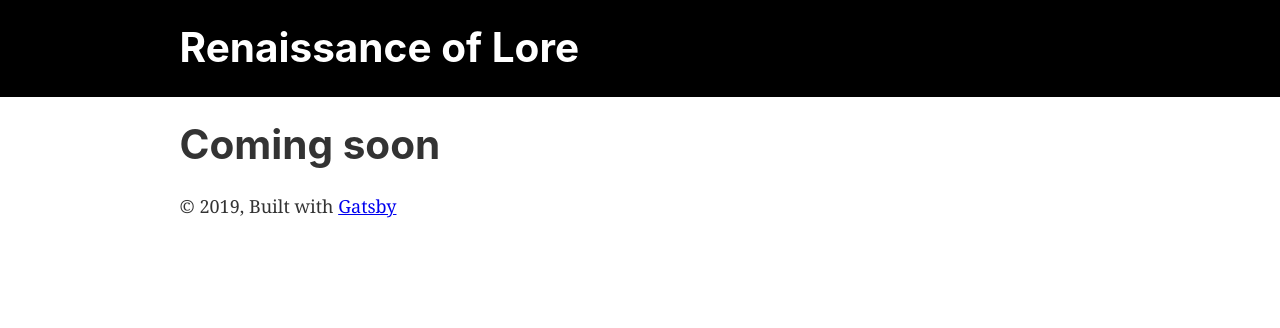
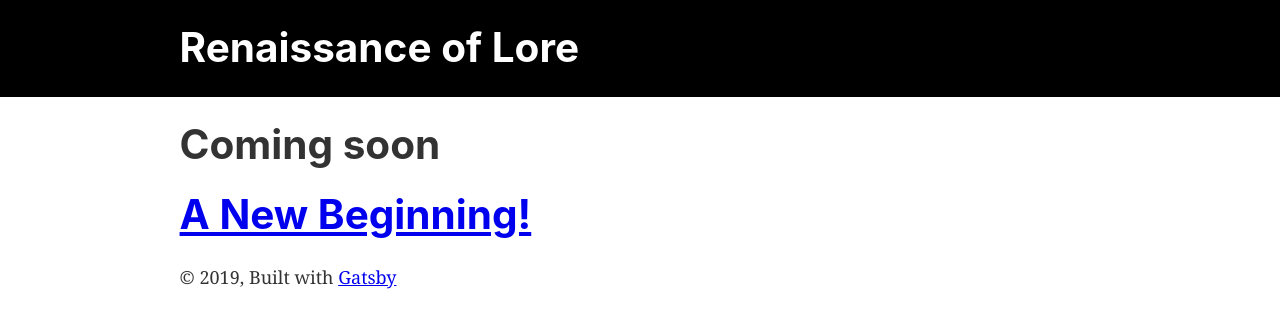
Before and after one commit to DanielOliver/renaissanceoflore.com, a Gatsby site: page / in a window 1280 px wide. Built offline with nearby package versions, Linux system fonts and the light colour scheme; Gatsby itself is replaced by a stand-in of ours.

Commit message:
a more links

```diff
--- /dev/null
+++ b/src/components/campaignlist.js
@@ -0,0 +1,39 @@
+import React from "react"
+import { useStaticQuery, graphql, Link } from "gatsby"
+
+function CampaignList() {
+    const { allMarkdownRemark } = useStaticQuery(
+        graphql`
+    query {
+        allMarkdownRemark(sort: {order: DESC, fields: [frontmatter___date]}, limit: 1000) {
+          nodes {
+            frontmatter {
+              type
+              date
+              title
+            }
+            fields {
+              slug
+            }
+            id
+          }
+        }
+      }
+    `
+    )
+
+    return (
+        <div> {
+            allMarkdownRemark.nodes.map(function (x) {
+                return (
+                    <div key={x.id}>
+                        <Link to={x.fields.slug} ><h1>{x.frontmatter.title}</h1></Link>
+                    </div>
+                )
+            }
+            )}
+        </div>
+    )
+}
+
+export default CampaignList
--- a/src/pages/index.js
+++ b/src/pages/index.js
@@ -2,11 +2,13 @@ import React from "react"
 
 import Layout from "../components/layout"
 import SEO from "../components/seo"
+import CampaignList from "../components/campaignlist"
 
 const IndexPage = () => (
   <Layout>
     <SEO title="Home" />
     <h1>Coming soon</h1>
+    <CampaignList></CampaignList>
   </Layout>
 )
 
```
Also changed, not shown: src/templates/campaignTemplate.js (+2 -5 lines).
